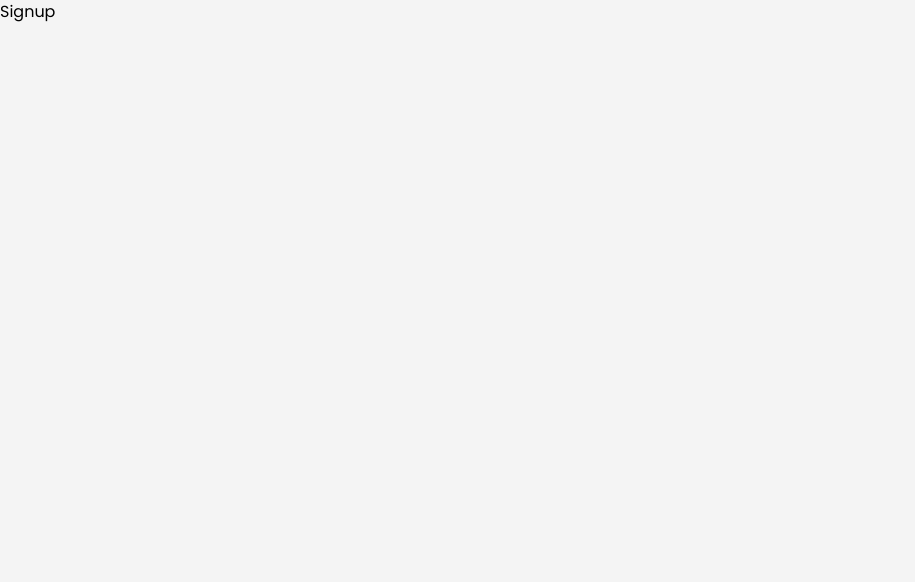
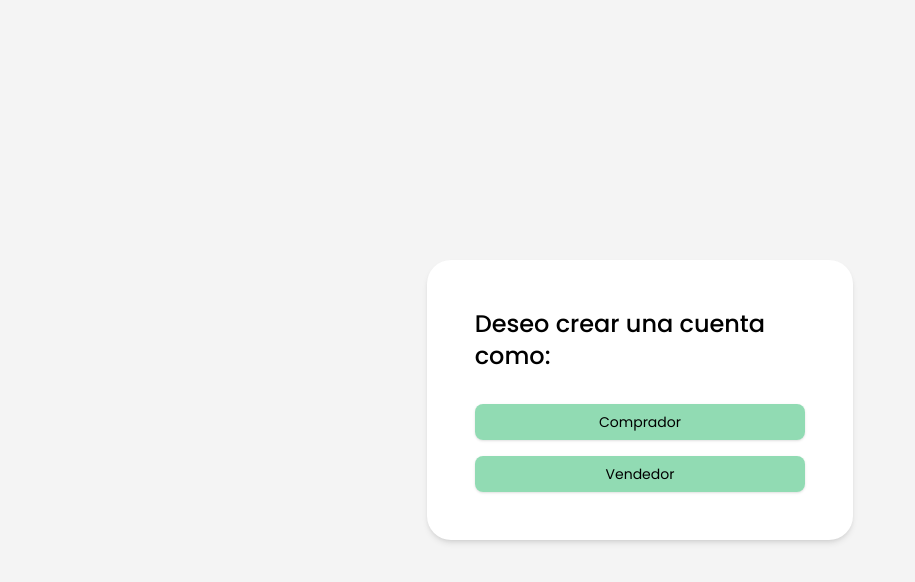
Before and after one commit to lcasass3/FIMEFOOD, a Vue app: page /sign-up in a window 1280 px wide. Shown: the top 582 px of the page, without its empty margins (0-915 px from the left). Built offline with nearby package versions, Linux system fonts and the light colour scheme.

Commit message:
Se crea página para seleccionar tipo de cuenta a crear
- Se crea SelectAccType y carpetas para el flujo de costumer y seller
- Se realizará el flujo a través de v-if y stage changes para simplificar el router

```diff
--- a/src/components/VButton.vue
+++ b/src/components/VButton.vue
@@ -8,7 +8,7 @@ defineProps<{
   <button
     type="button"
     :class="{
-      'bg-secondary px-3 py-2 rounded-xl text-sm shadow': type === 'primary',
+      'bg-secondary px-3 py-2 rounded-lg text-sm shadow': type === 'primary',
       'bg-inherit text-sm px-3 py-2 rounded-xl hover:border hover:border-secondary':
         type === 'outline'
     }"
--- /dev/null
+++ b/src/pages/SignUp/SelectAccType.vue
@@ -0,0 +1,30 @@
+<script setup lang="ts">
+import { ref } from 'vue'
+import VButton from '@/components/VButton.vue'
+import CostumerSignUpPage from './costumer/CostumerSignUpPage.vue'
+import SellerSignUpPage from './seller/SellerSignUpPage.vue'
+
+const isCostumer = ref(false)
+const isSeller = ref(false)
+</script>
+
+<template>
+  <main class="flex items-center justify-center h-screen w-screen">
+    <dialog
+      v-if="!isCostumer && !isSeller"
+      open
+      class="bg-white w-1/3 rounded-3xl p-12 flex items-center justify-center max-h-fit max-w-fit shadow-md"
+    >
+      <div>
+        <h1 class="text-2xl font-medium mb-8">Deseo crear una cuenta como:</h1>
+        <VButton type="primary" class="w-full mb-2 px-6" @click="isCostumer = true"
+          >Comprador</VButton
+        >
+        <VButton type="primary" class="w-full mt-2 px-6" @click="isSeller = true">Vendedor</VButton>
+      </div>
+    </dialog>
+
+    <CostumerSignUpPage v-if="isCostumer" />
+    <SellerSignUpPage v-if="isSeller" />
+  </main>
+</template>
--- a/src/pages/SignUp/SignUpPage.vue
+++ b/src/pages/SignUp/costumer/CostumerSignUpPage.vue
@@ -1,5 +1,5 @@
 <script setup lang="ts"></script>
 
 <template>
-  <h1>Signup</h1>
+  <h1>Costumer</h1>
 </template>
--- /dev/null
+++ b/src/pages/SignUp/seller/SellerSignUpPage.vue
@@ -0,0 +1,5 @@
+<script setup lang="ts"></script>
+
+<template>
+  <h1>Seller</h1>
+</template>
--- a/src/router/index.ts
+++ b/src/router/index.ts
@@ -21,7 +21,7 @@ const router = createRouter({
     {
       path: '/sign-up',
       name: 'sign-up',
-      component: () => import('../pages/SignUp/SignUpPage.vue')
+      component: () => import('../pages/SignUp/SelectAccType.vue')
     },
     {
       path: '/about-us',
```
